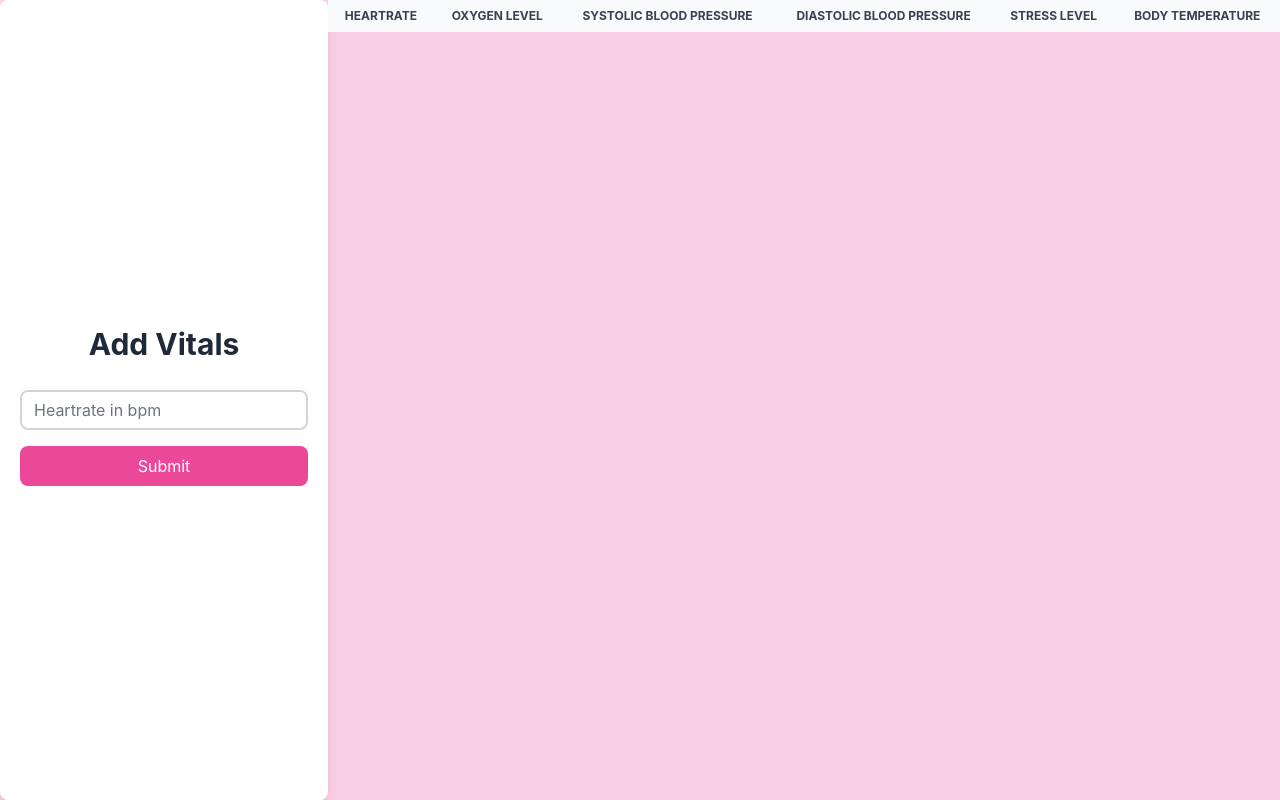
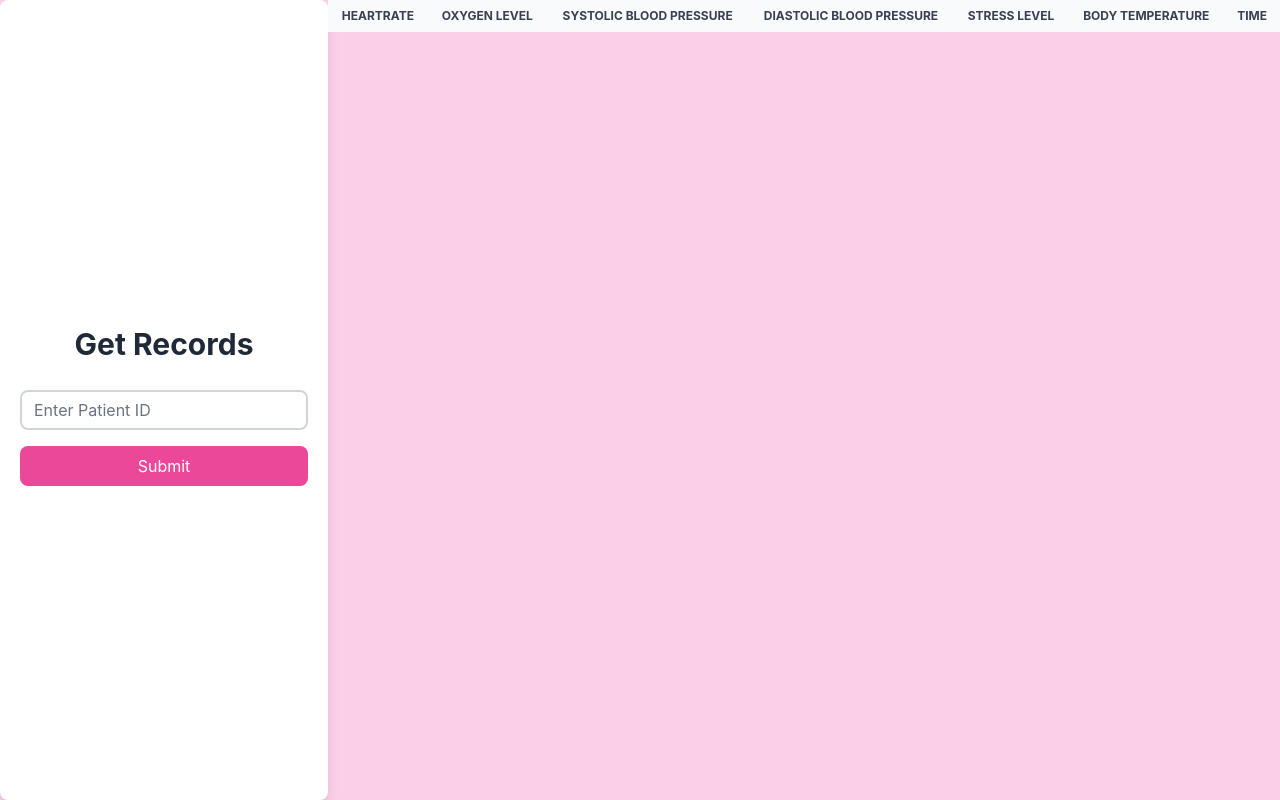
Before and after one commit to RithikRaj64/metabot, a React (Create React App) app: page /viewRecords in a window 1280 px wide. Built offline with nearby package versions, Linux system fonts and the light colour scheme; the HTML template or start-up script is replaced by a standard one.

Commit message:
Added timestamp feature

```diff
--- a/src/Components/ViewRecords.js
+++ b/src/Components/ViewRecords.js
@@ -1,9 +1,7 @@
 import React, { useState } from 'react';
-// import { Link, useNavigate } from 'react-router-dom';
 import axios from 'axios';
 
 function ViewRecords() {
-    // const nav = useNavigate();
     const [details, setDetails] = useState({});
     const [results, setResults] = useState([]);
 
@@ -26,12 +24,12 @@ function ViewRecords() {
     return (
         <div className="bg-pink-200 h-screen flex flex-row">
             <div className="bg-white w-96 h-150 rounded-lg shadow-lg flex flex-col justify-center items-center p-5">
-                <h1 className="text-3xl font-bold text-gray-800 mt-3">Add Vitals</h1>
+                <h1 className="text-3xl font-bold text-gray-800 mt-3">Get Records</h1>
                 <div className="flex flex-col justify-center items-center mt-3">
                     <input
                         type="text"
                         name="id"
-                        placeholder="Heartrate in bpm"
+                        placeholder="Enter Patient ID"
                         className="w-72 h-10 rounded-lg border-2 border-gray-300 focus:outline-none focus:border-pink-500 mt-4"
                         onChange={handleChange}
                     />
@@ -46,13 +44,13 @@ function ViewRecords() {
             <table className="w-full text-sm text-left text-gray-500">
                 <thead className='text-xs text-gray-700 uppercase bg-gray-50'>
                     <tr>
-                        {/* <th>S.No.</th> */}
                         <th class="px-3 py-2 text-center">Heartrate</th>
                         <th class="px-3 py-2 text-center">Oxygen Level</th>
                         <th class="px-3 py-2 text-center">Systolic Blood Pressure</th>
                         <th class="px-3 py-2 text-center">Diastolic Blood Pressure</th>
                         <th class="px-3 py-2 text-center">Stress Level</th>
                         <th class="px-3 py-2 text-center">Body Temperature</th>
+                        <th class="px-3 py-2 text-center">Time</th>
                     </tr>
                 </thead>
                 <tbody>
@@ -60,13 +58,13 @@ function ViewRecords() {
                         results.map((ele) => {
                             return (
                                 <tr>
-                                    {/* <td>{ele.id}</td> */}
                                     <td class="px-3 py-2 text-center text-gray-800">{ele.heartrate}</td>
                                     <td class="px-3 py-2 text-center text-gray-800">{ele.oxygen}</td>
                                     <td class="px-3 py-2 text-center text-gray-800">{ele.bpUp}</td>
                                     <td class="px-3 py-2 text-center text-gray-800">{ele.bpLow}</td>
                                     <td class="px-3 py-2 text-center text-gray-800">{ele.stress}</td>
                                     <td class="px-3 py-2 text-center text-gray-800">{ele.temp}</td>
+                                    <td class="px-3 py-2 text-center text-gray-800">{ele.time}</td>
                                 </tr>
                             )
                         })
```
Also changed, not shown: 2 other files (tests, documents, lock files or other folders).
